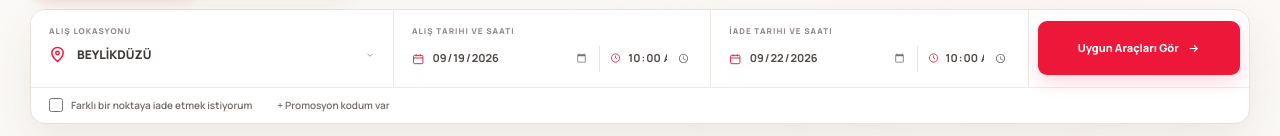
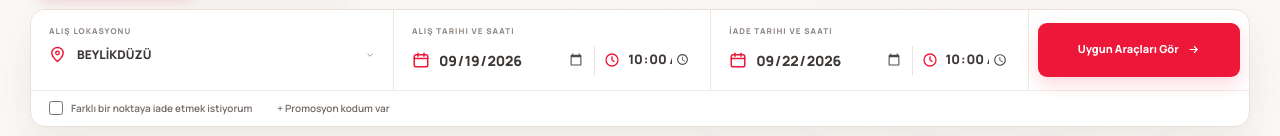
Before and after one commit to dursunalihaslak-tech/m2car-yeni, a Next.js app: page / in a window 1280 px wide. Shown: the part 453-589 px from the top of the page. Built offline with nearby package versions, Linux system fonts and the light colour scheme.

Commit message:
Tarih ve saat tasarimi guncellendi

```diff
--- a/app/page.tsx
+++ b/app/page.tsx
@@ -254,13 +254,14 @@ export default function Home() {
                   </div>
                 </div>
 
+                {/* ALIŞ TARİHİ */}
                 <div className="reservation-field">
                   <label className="reservation-label">
                     Alış Tarihi ve Saati
                   </label>
 
-                  <div className="flex items-center gap-[10px]">
-                    <div className="flex min-w-0 flex-1 items-center gap-[7px]">
+                  <div className="flex items-center gap-[9px]">
+                    <div className="flex min-w-0 flex-1 items-center gap-[8px]">
                       <CalendarSmallIcon />
 
                       <input
@@ -270,31 +271,32 @@ export default function Home() {
                         onChange={(e) =>
                           handlePickupDateChange(e.target.value)
                         }
-                        className="min-w-0 w-full bg-transparent text-[11px] font-bold text-[#514A46] outline-none"
+                        className="date-time-input min-w-0 w-full bg-transparent text-[13px] font-extrabold tracking-[-0.2px] text-[#3D3835] outline-none sm:text-[14px]"
                       />
                     </div>
 
-                    <div className="h-[26px] w-px bg-[#EAE3DE]" />
+                    <div className="h-[29px] w-px shrink-0 bg-[#EAE3DE]" />
 
-                    <div className="flex w-[82px] items-center gap-[6px]">
+                    <div className="flex w-[88px] shrink-0 items-center gap-[7px]">
                       <ClockIcon />
 
                       <input
                         type="time"
                         defaultValue="10:00"
-                        className="min-w-0 w-full bg-transparent text-[11px] font-bold text-[#514A46] outline-none"
+                        className="date-time-input min-w-0 w-full bg-transparent text-[12px] font-extrabold tracking-[-0.1px] text-[#3D3835] outline-none sm:text-[13px]"
                       />
                     </div>
                   </div>
                 </div>
 
+                {/* İADE TARİHİ */}
                 <div className="reservation-field">
                   <label className="reservation-label">
                     İade Tarihi ve Saati
                   </label>
 
-                  <div className="flex items-center gap-[10px]">
-                    <div className="flex min-w-0 flex-1 items-center gap-[7px]">
+                  <div className="flex items-center gap-[9px]">
+                    <div className="flex min-w-0 flex-1 items-center gap-[8px]">
                       <CalendarSmallIcon />
 
                       <input
@@ -302,19 +304,19 @@ export default function Home() {
                         value={returnDate}
                         min={pickupDate}
                         onChange={(e) => setReturnDate(e.target.value)}
-                        className="min-w-0 w-full bg-transparent text-[11px] font-bold text-[#514A46] outline-none"
+                        className="date-time-input min-w-0 w-full bg-transparent text-[13px] font-extrabold tracking-[-0.2px] text-[#3D3835] outline-none sm:text-[14px]"
                       />
                     </div>
 
-                    <div className="h-[26px] w-px bg-[#EAE3DE]" />
+                    <div className="h-[29px] w-px shrink-0 bg-[#EAE3DE]" />
 
-                    <div className="flex w-[82px] items-center gap-[6px]">
+                    <div className="flex w-[88px] shrink-0 items-center gap-[7px]">
                       <ClockIcon />
 
                       <input
                         type="time"
                         defaultValue="10:00"
-                        className="min-w-0 w-full bg-transparent text-[11px] font-bold text-[#514A46] outline-none"
+                        className="date-time-input min-w-0 w-full bg-transparent text-[12px] font-extrabold tracking-[-0.1px] text-[#3D3835] outline-none sm:text-[13px]"
                       />
                     </div>
                   </div>
@@ -810,10 +812,26 @@ export default function Home() {
           text-transform: uppercase;
         }
 
+        .date-time-input {
+          min-height: 24px;
+          color: #3d3835;
+          font-weight: 800;
+        }
+
+        .date-time-input::-webkit-datetime-edit {
+          padding: 0;
+          font-weight: 800;
+        }
+
+        .date-time-input::-webkit-datetime-edit-fields-wrapper {
+          padding: 0;
+        }
+
         input[type="date"]::-webkit-calendar-picker-indicator,
         input[type="time"]::-webkit-calendar-picker-indicator {
           cursor: pointer;
-          opacity: 0.55;
+          opacity: 0.7;
+          margin-left: 1px;
         }
 
         @media (max-width: 1023px) {
@@ -821,6 +839,17 @@ export default function Home() {
             min-height: 72px;
             border-right: 0;
             border-bottom: 1px solid #eee8e3;
+          }
+        }
+
+        @media (max-width: 640px) {
+          .date-time-input {
+            font-size: 13px;
+          }
+
+          .reservation-field {
+            padding-left: 16px;
+            padding-right: 16px;
           }
         }
       `}</style>
@@ -1201,31 +1230,41 @@ function LocationIcon() {
   );
 }
 
+/* BÜYÜTÜLMÜŞ TAKVİM İKONU */
 function CalendarSmallIcon() {
   return (
     <svg
-      width="14"
-      height="14"
+      width="18"
+      height="18"
       viewBox="0 0 24 24"
       fill="none"
-      stroke="#ED1739"
-      strokeWidth="1.8"
+      stroke="currentColor"
+      strokeWidth="2"
+      strokeLinecap="round"
+      strokeLinejoin="round"
+      className="shrink-0 text-[#ED1739]"
+      aria-hidden="true"
     >
-      <rect x="3" y="5" width="18" height="16" rx="2" />
+      <rect x="3" y="5" width="18" height="16" rx="2.5" />
       <path d="M16 3v4M8 3v4M3 10h18" />
     </svg>
   );
 }
 
+/* BÜYÜTÜLMÜŞ SAAT İKONU */
 function ClockIcon() {
   return (
     <svg
-      width="14"
-      height="14"
+      width="16"
+      height="16"
       viewBox="0 0 24 24"
       fill="none"
-      stroke="#ED1739"
-      strokeWidth="1.8"
+      stroke="currentColor"
+      strokeWidth="2"
+      strokeLinecap="round"
+      strokeLinejoin="round"
+      className="shrink-0 text-[#ED1739]"
+      aria-hidden="true"
     >
       <circle cx="12" cy="12" r="9" />
       <path d="M12 7v5l3 2" />
```
